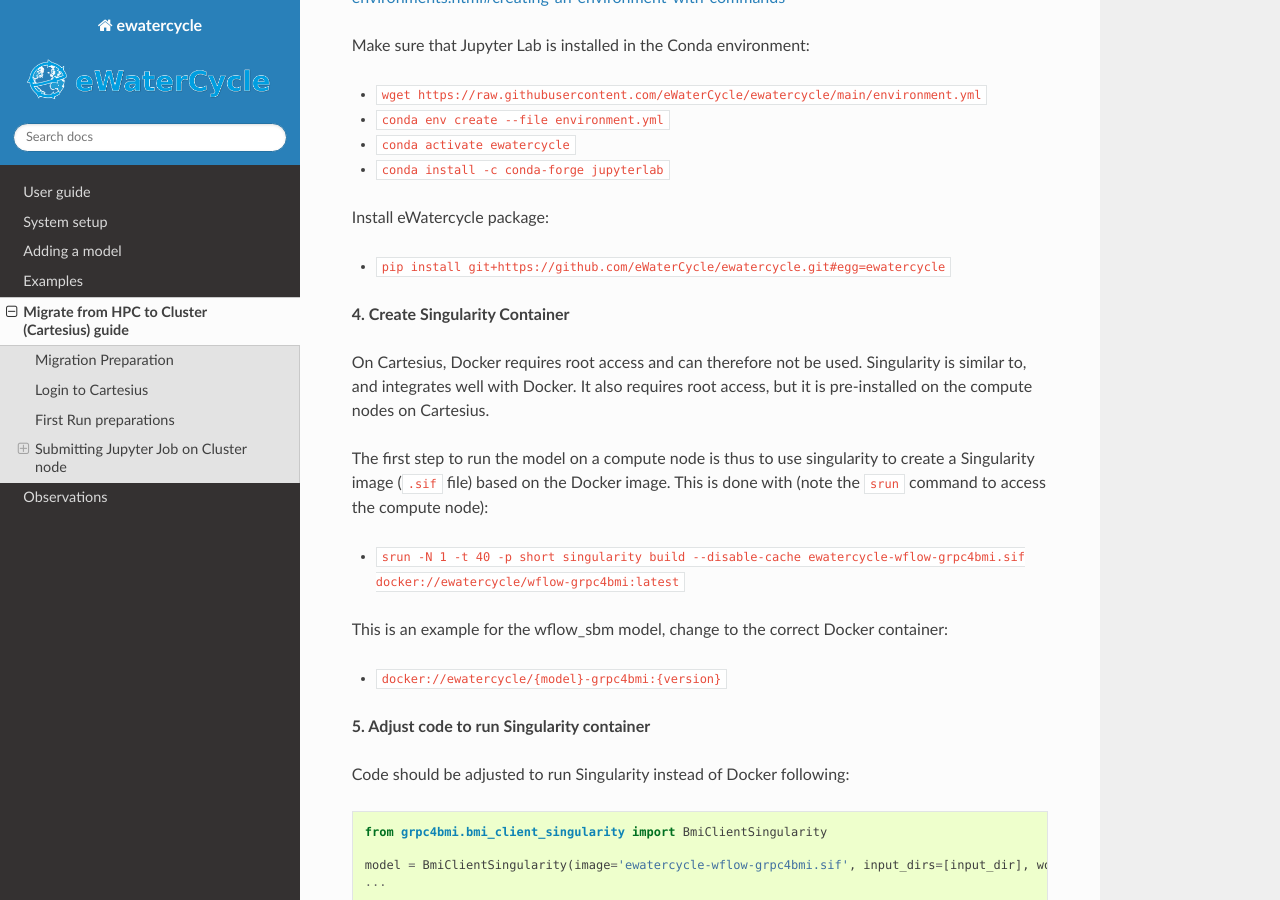
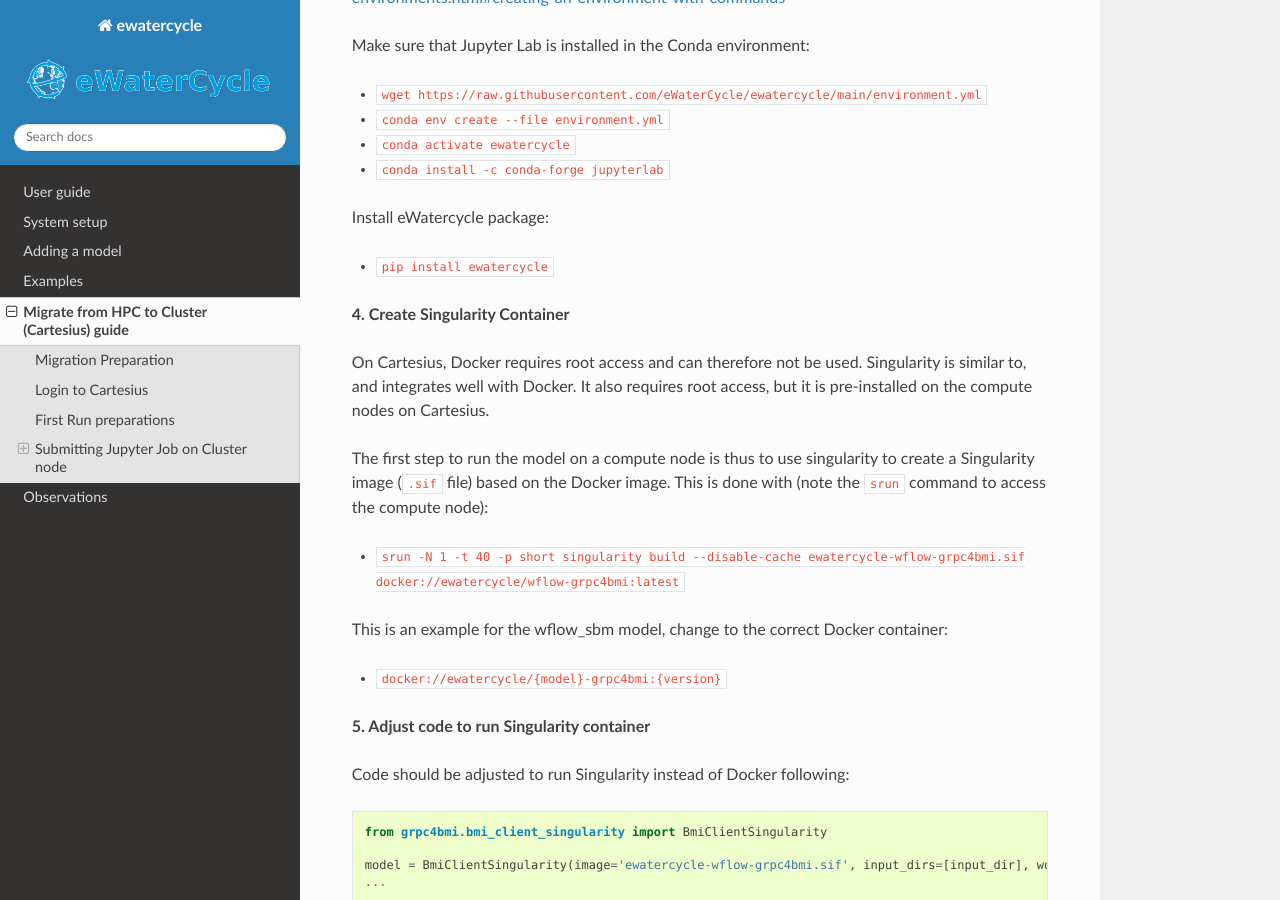
Before and after one commit to eWaterCycle/ewatercycle, a Sphinx documentation site: the page built from docs/hpc_to_cluster.rst, in a window 1280 px wide and 900 px high, scrolled down 2802 px. Built offline with Sphinx 7.4.7 and the Read the Docs theme 2.0.0, drawn with Linux system fonts in a browser that asks for light colours; pages that are not in the unit, such as notebooks, are missing from menus.

Commit message:
update pip install command

```diff
--- a/README.rst
+++ b/README.rst
@@ -47,7 +47,7 @@
 
 .. code-block:: bash
 
-    pip install git+https://github.com/eWaterCycle/ewatercycle.git#egg=ewatercycle
+    pip install ewatercycle
 
 
 Besides installing software you will need to create a configuration file, download several data sets and get container images.
--- a/docs/hpc_to_cluster.rst
+++ b/docs/hpc_to_cluster.rst
@@ -105,7 +105,7 @@
 
 Install eWatercycle package:
 
-- ``pip install git+https://github.com/eWaterCycle/ewatercycle.git#egg=ewatercycle``
+- ``pip install ewatercycle``
 
 **4. Create Singularity Container**
 
--- a/docs/system_setup.rst
+++ b/docs/system_setup.rst
@@ -55,7 +55,7 @@
 
 .. code:: shell
 
-    pip install git+https://github.com/eWaterCycle/ewatercycle.git#egg=ewatercycle
+    pip install ewatercycle
 
 
 Configure ESMValTool
```
